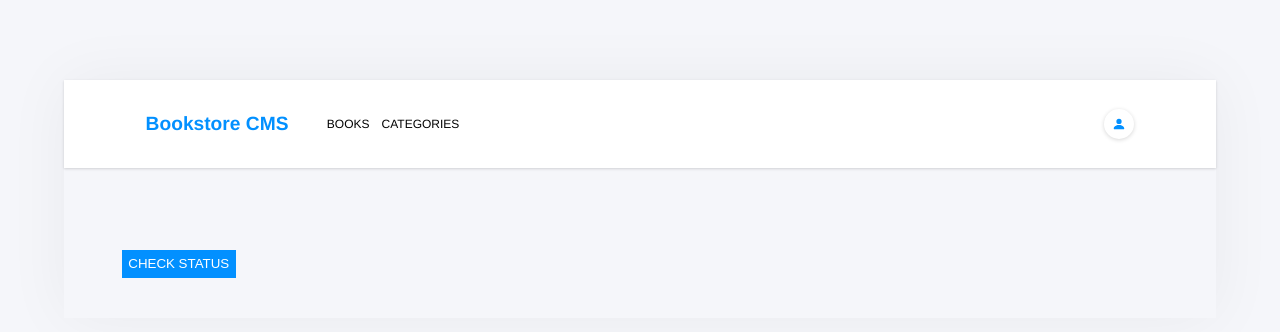
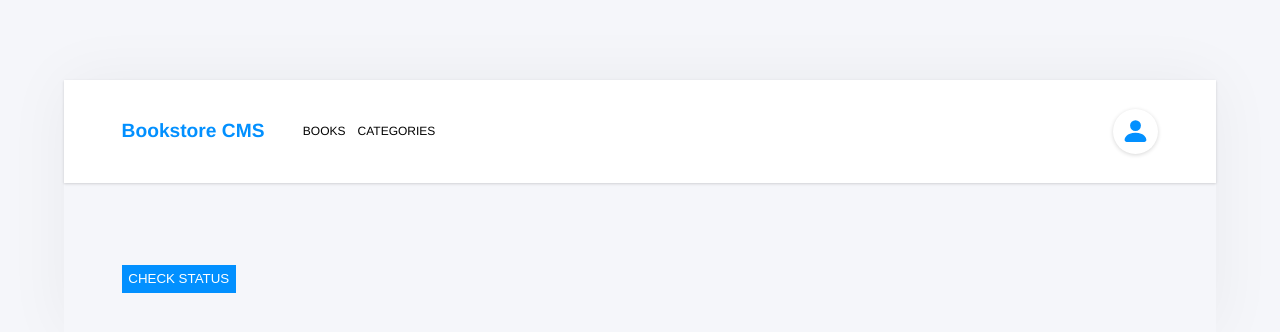
Before and after one commit to michaelamponsah/bookstore, a React (Create React App) app: page /categories in a window 1280 px wide. Shown: the top 332 px of the page. Built offline with nearby package versions, Linux system fonts and the light colour scheme.

Commit message:
Modify styling to fit design

```diff
--- a/src/components/booksList/BooksList.jsx
+++ b/src/components/booksList/BooksList.jsx
@@ -7,10 +7,10 @@ const BooksList = () => {
   const bookData = useSelector((state) => state.books.books);
 
   return (
-    <ul>
+    <ul className={styles.wrapper}>
       {
         bookData.map((book) => (
-          <li key={book.item_id} className={styles.wrapper}>
+          <li key={book.item_id} className={styles.item}>
             <Book book={book} />
           </li>
         ))
--- a/src/components/booksList/BooksList.module.css
+++ b/src/components/booksList/BooksList.module.css
@@ -1,3 +1,7 @@
-.book-list {
-  text-align: center;
+.wrapper {
+  margin: 0;
 }
+
+.item {
+  margin: 0;
+}
--- a/src/components/navbar/Navbar.jsx
+++ b/src/components/navbar/Navbar.jsx
@@ -16,7 +16,7 @@ const Navbar = () => (
         </nav>
       </div>
       <div className={`${styles['header--right']}`}>
-        <BsPersonFill color="#0290ff" size={30}/>
+        <BsPersonFill color="#0290ff" size={60}/>
       </div>
     </div>
   </header>
--- a/src/components/navbar/Navbar.module.css
+++ b/src/components/navbar/Navbar.module.css
@@ -7,7 +7,7 @@
 .header--wrapper {
   display: flex;
   justify-content: space-between;
-  padding: 1.8em 1.5em;
+  padding: 1.8em 0;
 }
 
 .header--wrapper ul {
@@ -36,8 +36,8 @@
   justify-content: center;
   align-items: center;
   box-shadow: rgba(0, 0, 0, 0.16) 0 1px 4px;
-  width: 30px;
-  height: 30px;
+  width: 45px;
+  height: 45px;
   padding: 0.5em;
   border-radius: 100%;
   cursor: pointer;
```
